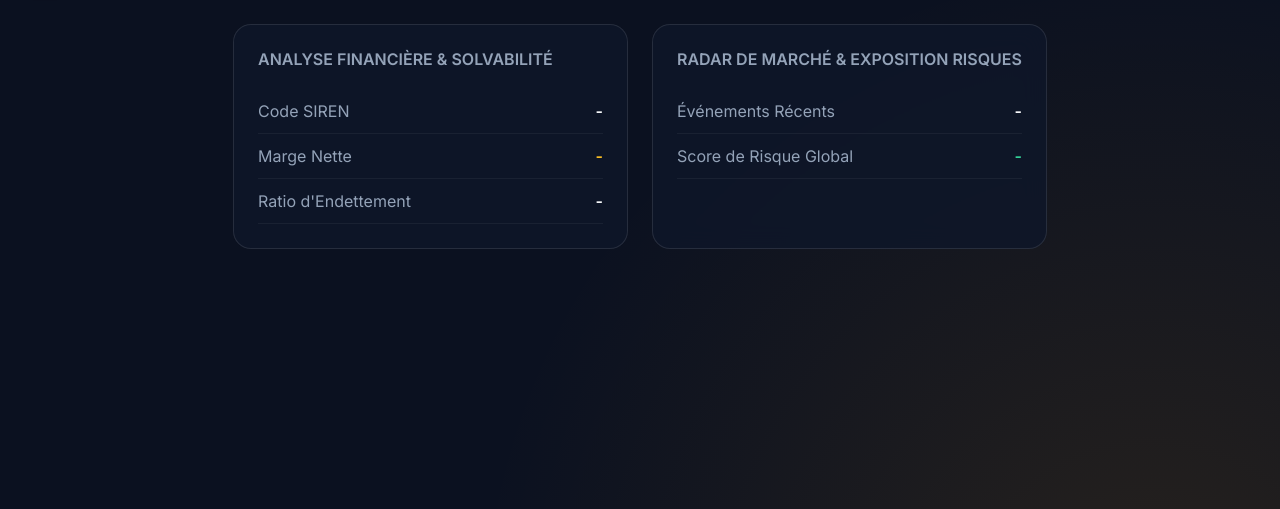
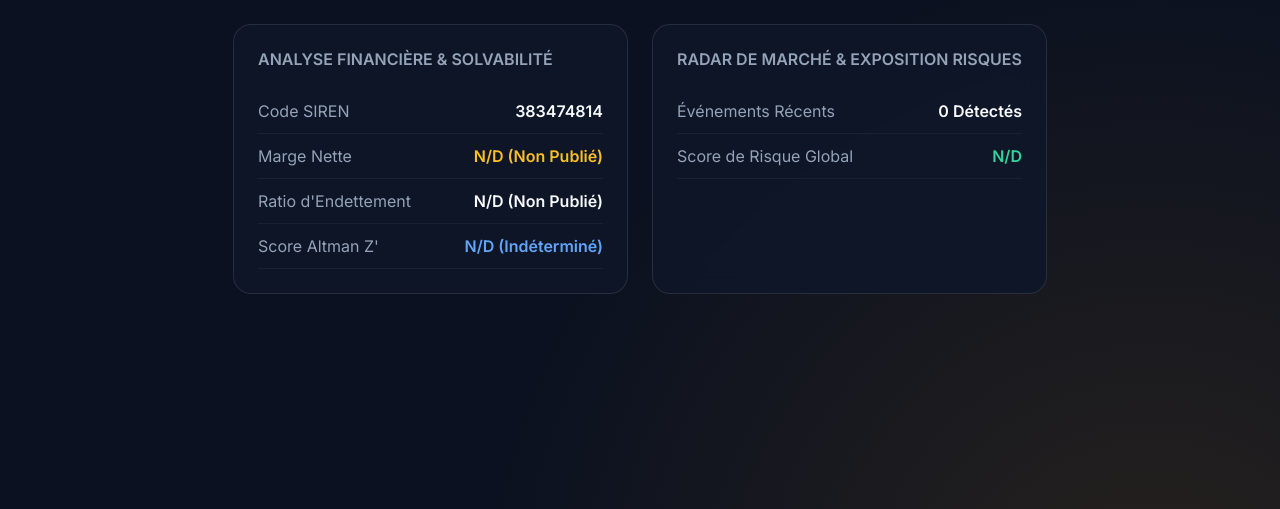
Before and after one commit to YannCedL/mercator-market-platform, a FastAPI app: page / in a window 1280 px wide. Shown: the part 83-592 px from the top of the page. Run offline with FastAPI, Linux system fonts and the light colour scheme; data that the repository does not hold is empty.

Commit message:
mise a jour et corrections du module

```diff
--- a/src/mercator_market_platform/templates/index.html
+++ b/src/mercator_market_platform/templates/index.html
@@ -116,6 +116,7 @@
             <div class="info-row"><span class="info-label">Code SIREN</span><span class="info-val" id="mcSiren">-</span></div>
             <div class="info-row"><span class="info-label">Marge Nette</span><span class="info-val" id="mcMargin" style="color:#fbbf24;">-</span></div>
             <div class="info-row"><span class="info-label">Ratio d'Endettement</span><span class="info-val" id="mcDebt">-</span></div>
+            <div class="info-row"><span class="info-label">Score Altman Z'</span><span class="info-val" id="mcAltman" style="color:#60a5fa;">-</span></div>
         </div>
 
         <div class="card">
@@ -130,14 +131,23 @@
             try {
                 const response = await fetch('/api/v1/report?siren=383474814');
                 const contract = await response.json();
-                const r = contract.result;
+                const r = contract.result || {};
+                const ratios = r.financial_ratios || {};
 
                 document.getElementById('mcSiren').textContent = r.siren || '383474814';
-                document.getElementById('mcMargin').textContent = `${((r.financial_ratios.net_margin || 0.058)*100).toFixed(1)}%`;
-                document.getElementById('mcDebt').textContent = `${((r.financial_ratios.debt_ratio || 0.42)*100).toFixed(1)}%`;
+
+                const margin = ratios.net_margin ?? ratios.profit_margin_percent;
+                document.getElementById('mcMargin').textContent = margin != null ? `${typeof margin === 'number' && margin <= 1 ? (margin * 100).toFixed(1) : Number(margin).toFixed(1)}%` : 'N/D (Non Publié)';
+
+                const debt = ratios.debt_ratio;
+                document.getElementById('mcDebt').textContent = debt != null ? `${(debt * 100).toFixed(1)}%` : 'N/D (Non Publié)';
+
+                const altman = ratios.altman_z_score;
+                const altmanStatus = ratios.altman_status || '';
+                document.getElementById('mcAltman').textContent = altman != null ? `${Number(altman).toFixed(2)} (${altmanStatus})` : 'N/D (Indéterminé)';
 
                 document.getElementById('mcEvents').textContent = `${(r.market_events || []).length} Détectés`;
-                document.getElementById('mcRisk').textContent = `${((r.risk_exposure.exposure_score || 0.28)*100).toFixed(0)} / 100`;
+                document.getElementById('mcRisk').textContent = r.risk_exposure?.exposure_score != null ? `${(r.risk_exposure.exposure_score * 100).toFixed(0)} / 100` : 'N/D';
 
             } catch (err) {
                 console.error("Erreur lors de l'agrégation Mercator.");
```
